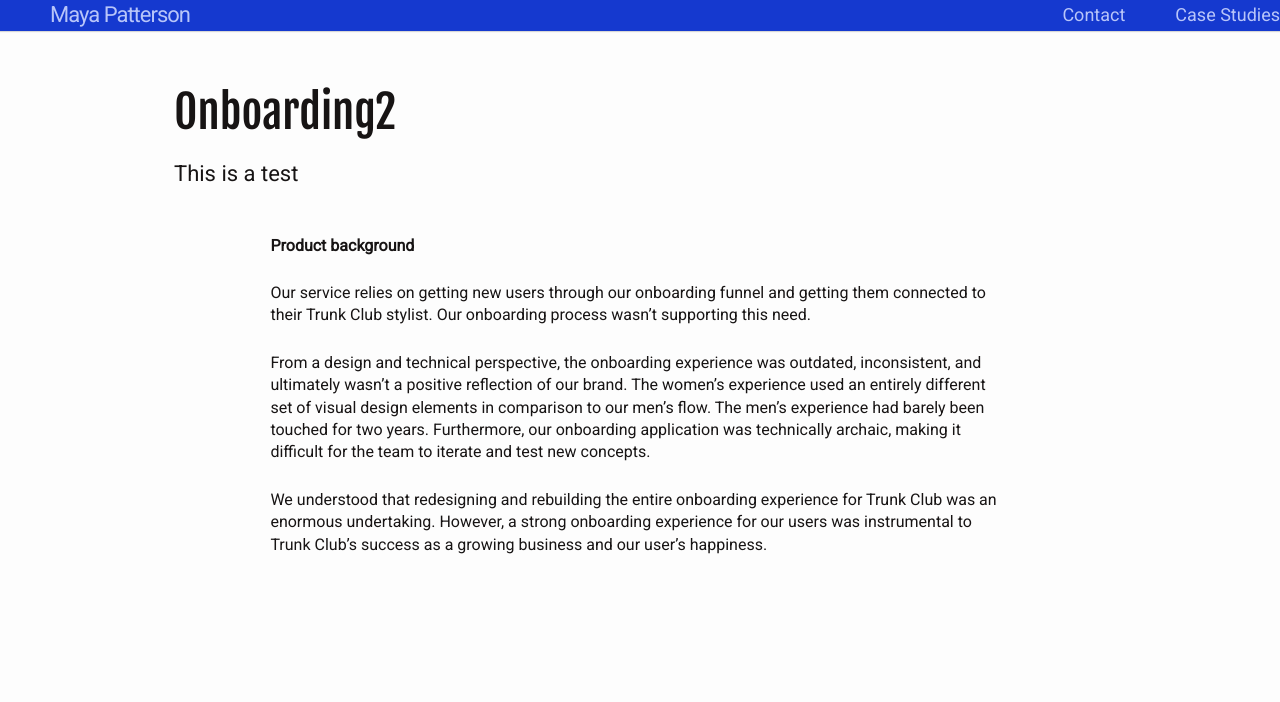
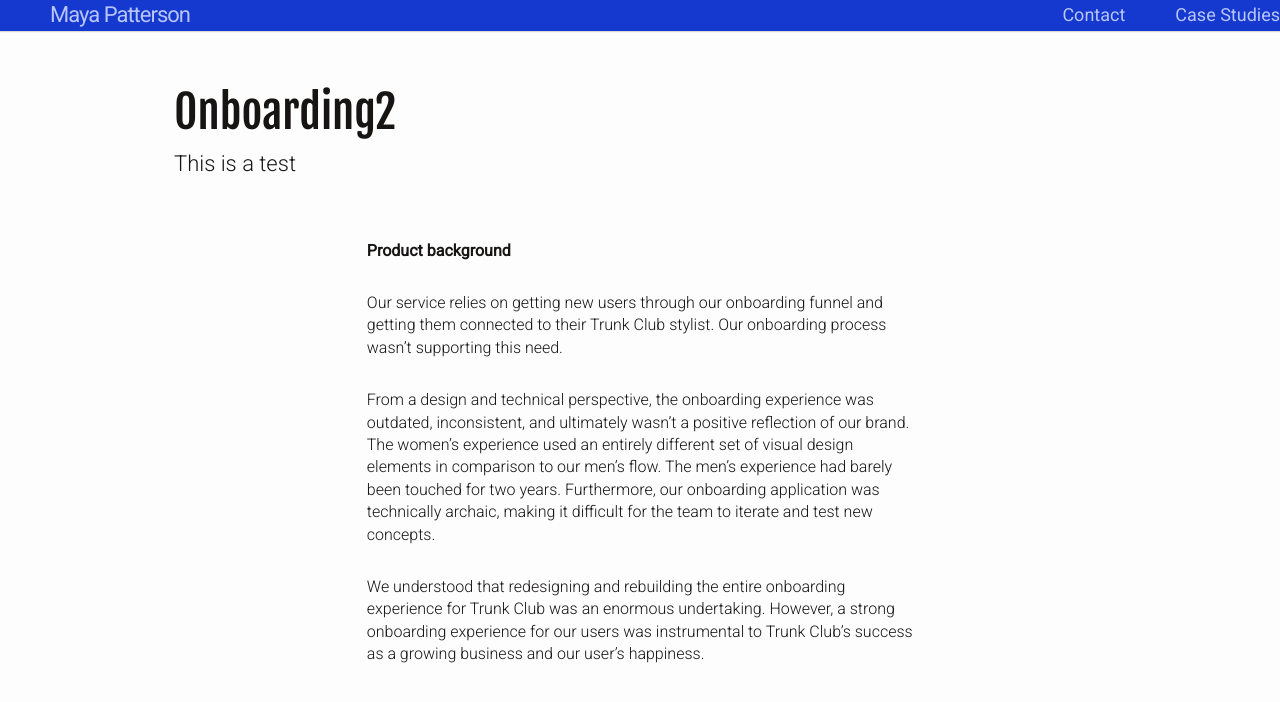
Before and after one commit to mayapatterson/portfolio-v2, a Jekyll site: the page built from _case-studies/onboarding.md, in a window 1280 px wide. Shown: the top 702 px of the page. Built offline with Jekyll 4.4.1, drawn with Linux system fonts in a browser that asks for light colours; nearby versions of some CDN libraries; library files that are not in the unit come from our copies; comment, search, counter and statistics services are not loaded.

Commit message:
Updated Styling

```diff
--- a/_layouts/default.html
+++ b/_layouts/default.html
@@ -4,6 +4,7 @@
   {% include head.html %}
 
   <body>
+    <!-- BUILD DATE: 2/28 -->
 
 
   {% include header.html %}
--- a/_sass/components/_base.scss
+++ b/_sass/components/_base.scss
@@ -30,11 +30,15 @@ body {
 /**
  * Set `margin-bottom` to maintain vertical rhythm
  */
-h1, h2, h3, h4, h5, h6,
+
+h1, h2, h3, h4, h5, h6 {
+  margin-bottom: 5px;
+}
+
 p, blockquote, pre,
 ul, ol, dl, figure,
 %vertical-rhythm {
-  margin-bottom: $spacing-unit / 2;
+  margin-bottom: $spacing-unit;
 }
 
 
--- a/_sass/components/_config.scss
+++ b/_sass/components/_config.scss
@@ -1,7 +1,7 @@
 // Define defaults for each variable.
 $base-font-family: "Roboto", sans-serif !default;
 $base-font-size:   16px !default;
-$base-font-weight: 400 !default;
+$base-font-weight: 300 !default;
 $small-font-size:  $base-font-size * 0.875 !default;
 $base-line-height: 1.4 !default;
 
--- a/_sass/components/_layout.scss
+++ b/_sass/components/_layout.scss
@@ -182,11 +182,9 @@
 .page-content {
   padding: $spacing-unit 0;
   margin: 0 auto;
-  @include col(4, 5);
-}
+  @include col(3, 5);
 
-@include media-query($on-palm) {
-  .page-content{
+  @include media-query($on-palm) {
     @include col(5,5);
   }
 }
@@ -203,16 +201,16 @@
 }
 
 
-.page-content {
+//.page-content {
 
-  p {
-    padding-bottom: 10px;
-  }
+//  p {
+//    padding-bottom: 10px;
+//  }
 
-  ul {
-    padding-bottom: 30px;
-  }
-}
+//  ul {
+//    padding-bottom: 30px;
+//  }
+//}
 
 .page-heading {
   font-size: 20px;
--- a/_sass/components/_typography.scss
+++ b/_sass/components/_typography.scss
@@ -18,4 +18,15 @@
     font-size: 24px;
   }
 }
+
+
+// Collection items content
+
+.study-details {
+  h2 {
+    font-family: $h2-font-family;
+    font-size: $h2-font-size;
+  }
+}
+
 //////////////////////////////////////////
```
Also changed, not shown: _case-studies/Trunk Club's Onboarding Portfolio.md (+2 -13 lines).
